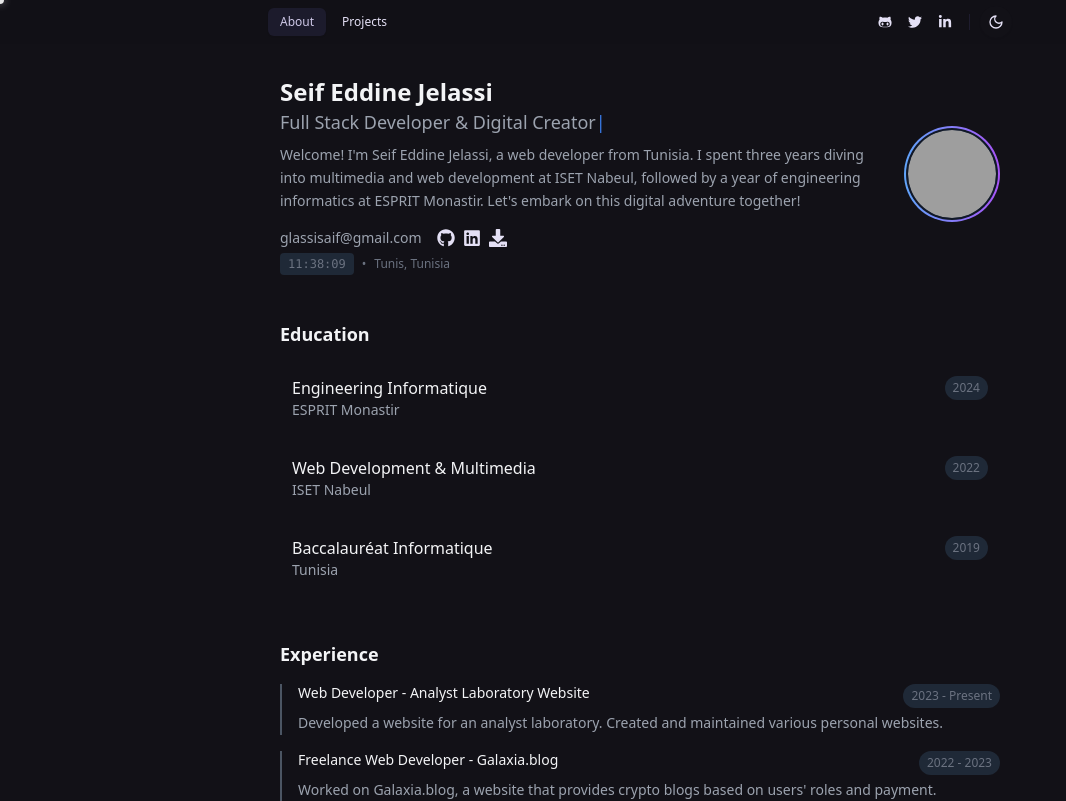
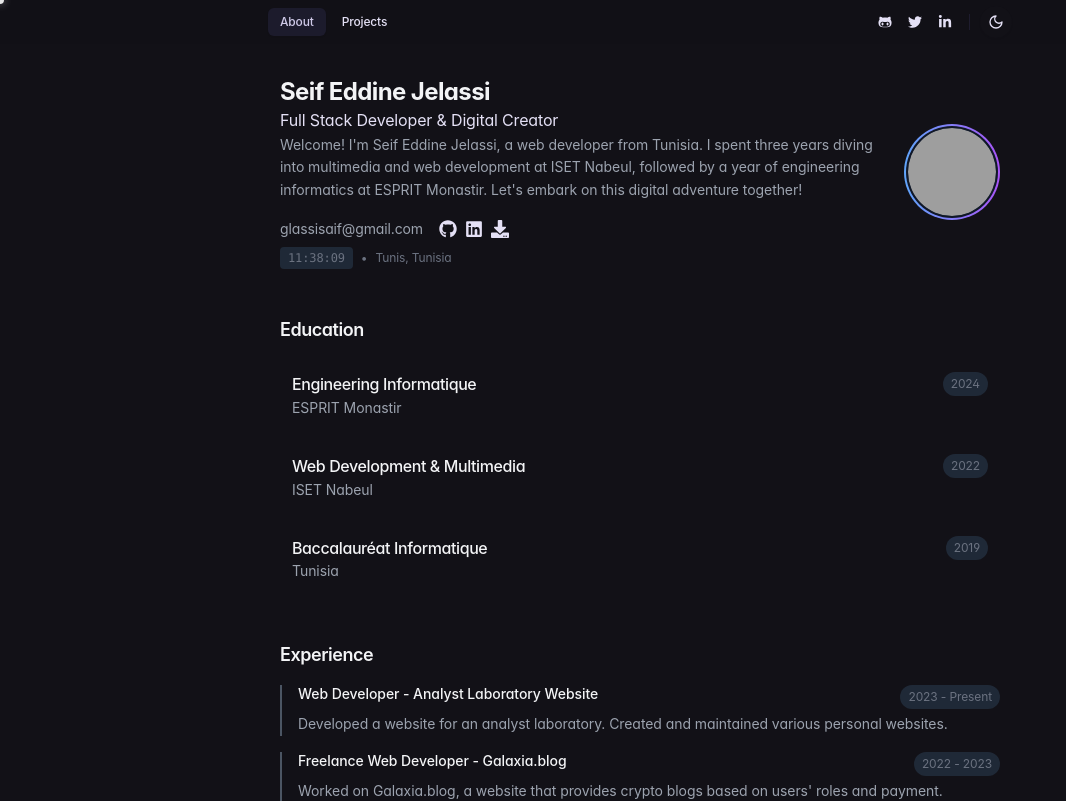
Before and after one commit to laakri/Portfolio-React, a React (Vite) app: page / in a window 1280 px wide. Shown: the top 801 px of the page, without its empty margins (0-1066 px from the left). Built offline with nearby package versions, Linux system fonts and the light colour scheme; grey boxes are pictures that could not be loaded.

Commit message:
adding loading system

```diff
--- a/src/App.tsx
+++ b/src/App.tsx
@@ -5,15 +5,60 @@ import Routing from "./Routing";
 import Navbar from "./components/navbar";
 import Footer from "./components/footer";
 import CustomCursor from "./components/CustomCursor";
+import { useState, useEffect } from "react";
 
 function App() {
+  const [loading, setLoading] = useState(true);
+  const [fadeOut, setFadeOut] = useState(false);
+
+  // Handler to be passed to About to notify when image is loaded
+  const handleImageLoaded = () => {
+    setFadeOut(true);
+    setTimeout(() => setLoading(false), 600);
+  };
+
+  // Auto hide loading after 2.5 seconds as fallback
+  useEffect(() => {
+    const timer = setTimeout(() => {
+      handleImageLoaded();
+    }, 2500);
+    return () => clearTimeout(timer);
+  }, []);
+
   return (
     <ThemeProvider defaultTheme="dark" storageKey="vite-ui-theme">
       <BrowserRouter>
         <CustomCursor />
-        <div className="flex flex-col gap-2">
+
+        {/* Simple Loading Screen */}
+        {loading && (
+          <div
+            className={`fixed inset-0 z-50 flex items-center justify-center bg-black/95 backdrop-blur-sm transition-all duration-600 ease-out ${
+              fadeOut ? 'opacity-0' : 'opacity-100'
+            }`}
+          >
+            <div className="flex flex-col items-center space-y-6">
+              {/* Simple Spinner */}
+              <div className="w-8 h-8 border-2 border-white/20 border-t-white rounded-full animate-spin"></div>
+
+              {/* Loading Text */}
+              <span className="text-white/80 text-sm font-medium tracking-wider">
+                Loading...
+              </span>
+            </div>
+          </div>
+        )}
+
+        {/* Main content with smooth entrance */}
+        <div
+          className={`flex flex-col gap-2 transition-all duration-700 ease-out ${
+            loading
+              ? 'pointer-events-none select-none opacity-0'
+              : 'opacity-100'
+          }`}
+        >
           <Navbar />
-          <Routing />
+          <Routing handleImageLoaded={handleImageLoaded} />
           <Footer />
         </div>
       </BrowserRouter>
--- a/src/Pages/About.tsx
+++ b/src/Pages/About.tsx
@@ -27,11 +27,9 @@ import {
 } from "react-icons/si";
 import profile_image from "../assets/saif.png"
 
-const About = () => {
+const About = ({ handleImageLoaded }: { handleImageLoaded?: () => void }) => {
   const [currentTime, setCurrentTime] = useState(new Date());
-  const [typedText, setTypedText] = useState("");
   const [isVisible, setIsVisible] = useState({});
-  const fullText = "Full Stack Developer & Digital Creator";
 
   const experiences = [
     {
@@ -67,15 +65,7 @@ const About = () => {
     return () => clearInterval(timer);
   }, []);
 
-  // Typewriter effect
-  useEffect(() => {
-    if (typedText.length < fullText.length) {
-      const timer = setTimeout(() => {
-        setTypedText(fullText.slice(0, typedText.length + 1));
-      }, 80);
-      return () => clearTimeout(timer);
-    }
-  }, [typedText, fullText]);
+
 
   // Intersection Observer for smooth reveal animations
   useEffect(() => {
@@ -169,10 +159,7 @@ const About = () => {
           <h1 className="text-2xl font-bold text-gray-900 dark:text-gray-100 transition-colors duration-300">
             Seif Eddine Jelassi
           </h1>
-          <div className="text-lg text-gray-600 dark:text-gray-400 h-6 mb-3">
-            <span className="inline-block">{typedText}</span>
-            <span className="animate-pulse text-blue-500">|</span>
-          </div>
+            <span className="inline-block">Full Stack Developer & Digital Creator</span>
           <p className="text-sm text-gray-600 dark:text-gray-400 leading-relaxed mb-4 transition-colors duration-300">
             Welcome! I'm Seif Eddine Jelassi, a web developer from Tunisia. I spent three years diving into multimedia and web development at ISET Nabeul, followed by a year of engineering informatics at ESPRIT Monastir. Let's embark on this digital adventure together!
           </p>
@@ -201,6 +188,7 @@ const About = () => {
                     src={profile_image}
                     alt="Profile"
                     className="w-full h-full object-cover rounded-full"
+                    onLoad={handleImageLoaded}
                   />
                 </div>
               </div>
--- a/src/Routing.tsx
+++ b/src/Routing.tsx
@@ -3,14 +3,15 @@ import About from "./Pages/About";
 import Projects from "./Pages/Projects";
 import ProjectPage from "./Pages/ProjectPage";
 
-function App() {
+// Accept handleImageLoaded as a prop
+const Routing = ({ handleImageLoaded }: { handleImageLoaded: () => void }) => {
   return (
     <Routes>
-      <Route path="/" element={<About />} />
+      <Route path="/" element={<About handleImageLoaded={handleImageLoaded} />} />
       <Route path="/projects" element={<Projects />} />
       <Route path="/projects/:id" element={<ProjectPage />} />
     </Routes>
   );
-}
+};
 
-export default App;
+export default Routing;
--- a/src/components/footer.tsx
+++ b/src/components/footer.tsx
@@ -5,7 +5,7 @@ import { Button } from "./ui/button";
 const Footer: React.FC = () => {
   return (
     <footer className="p-4 sm:px-6 lg:px-8 ">
-      <div className="max-w-4xl px-4 mx-auto flex items-center justify-between">
+      <div className="max-w-3xl px-4 mx-auto flex items-center justify-between">
         <div className="flex space-x-4 mt-2">
           <a
             href="https://github.com/laakri"
@@ -36,7 +36,7 @@ const Footer: React.FC = () => {
           </a>
         </div>
         <div>
-          <p className="">
+          <p className="text-sm text-muted-foreground">
             © {new Date().getFullYear()} Your Name. All rights reserved.
           </p>
         </div>
--- a/src/index.css
+++ b/src/index.css
@@ -25,6 +25,7 @@
     --ring: 240 10% 3.9%;
     --radius: 0.5rem;
   }
+
   .dark {
     --background: 250 15% 8%;
     --background-muted: 245 20% 12%;
@@ -53,8 +54,43 @@
   * {
     @apply border-border;
   }
+
   body {
     @apply bg-background text-foreground;
+    font-family: 'Inter', 'SF Pro Display', -apple-system, BlinkMacSystemFont, 'Segoe UI', 'Roboto', 'Oxygen', 'Ubuntu', 'Cantarell', 'Fira Sans', 'Droid Sans', 'Helvetica Neue', sans-serif;
+    font-feature-settings: 'cv02', 'cv03', 'cv04', 'cv11';
+    font-variation-settings: 'opsz' 32;
+    -webkit-font-smoothing: antialiased;
+    -moz-osx-font-smoothing: grayscale;
+    text-rendering: optimizeLegibility;
+    font-synthesis: none;
+    font-optical-sizing: auto;
+  }
+
+  /* Enhanced typography settings for all text elements */
+  h1, h2, h3, h4, h5, h6, p, span, div, a, button, input, textarea, label {
+    -webkit-font-smoothing: antialiased;
+    -moz-osx-font-smoothing: grayscale;
+    text-rendering: optimizeLegibility;
+  }
+
+  /* Specific heading optimizations */
+  h1, h2, h3, h4, h5, h6 {
+    font-variation-settings: 'opsz' 36, 'wght' 600;
+    letter-spacing: -0.025em;
+  }
+
+  /* Body text optimizations */
+  p, span, div {
+    font-variation-settings: 'opsz' 16;
+    letter-spacing: -0.01em;
+    line-height: 1.6;
+  }
+
+  /* Small text optimizations */
+  small, .text-sm {
+    font-variation-settings: 'opsz' 14;
+    letter-spacing: -0.005em;
   }
 }
 
@@ -65,10 +101,21 @@
   .animation-delay-4000 {
     animation-delay: 4s;
   }
+
+  /* Typography utilities */
+  .font-smooth {
+    -webkit-font-smoothing: antialiased;
+    -moz-osx-font-smoothing: grayscale;
+    text-rendering: optimizeLegibility;
   }
 
-/* this is for the cursor ui  */
+  .font-crisp {
+    -webkit-font-smoothing: auto;
+    -moz-osx-font-smoothing: auto;
+  }
+}
 
+/* Custom cursor styles - keeping your original design */
 /* Hide default cursor globally */
 * {
   cursor: none !important;
```
Lines whose indentation alone changed are shown as unchanged.
